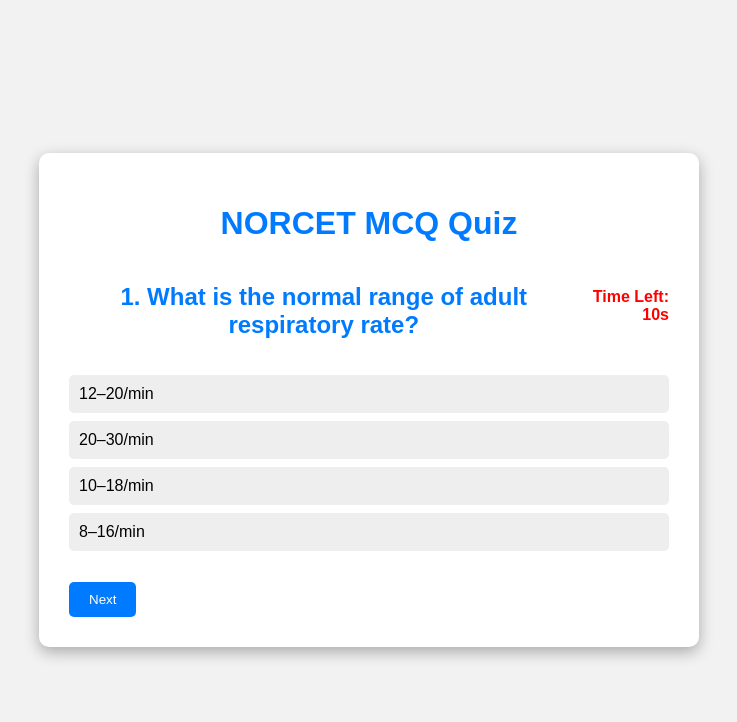
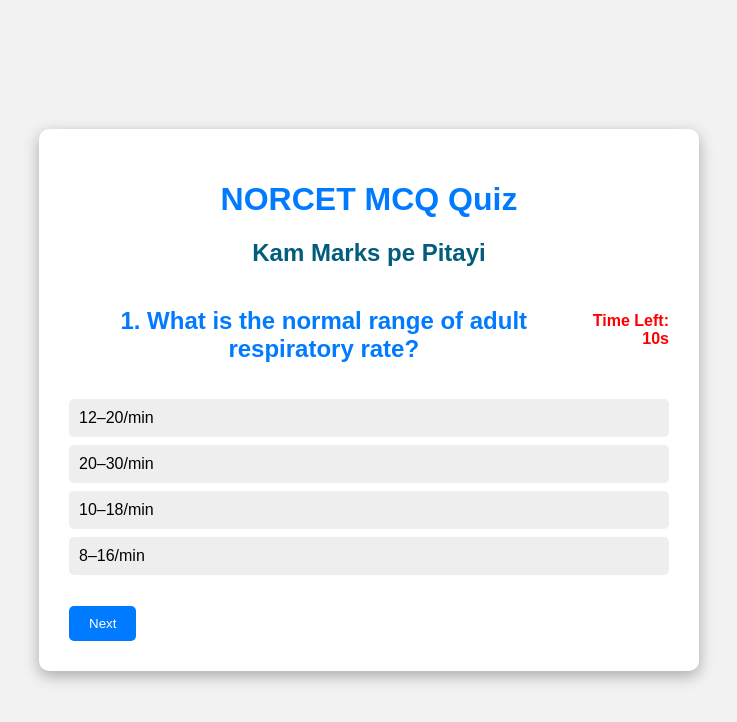
Before and after one commit to Balesh19/EduNineWeb, a plain HTML site: page Practice.html in a window 1280 px wide. Shown: the whole page, without its empty margins (271-1008 px from the left). Drawn offline with Linux system fonts and the light colour scheme.

Commit message:
Update Practice.html

```diff
--- a/Practice.html
+++ b/Practice.html
@@ -9,6 +9,7 @@
   <body>
   <div class="quiz-box" id="quizBox">
     <h1>NORCET MCQ Quiz</h1>
+    <h2 style="color: rgb(2, 93, 124); text-align: center;">Kam Marks pe Pitayi</h2>
     <div id="quiz">
       <div class="quiz-header">
         <h2 id="question">Loading question...</h2>
```
